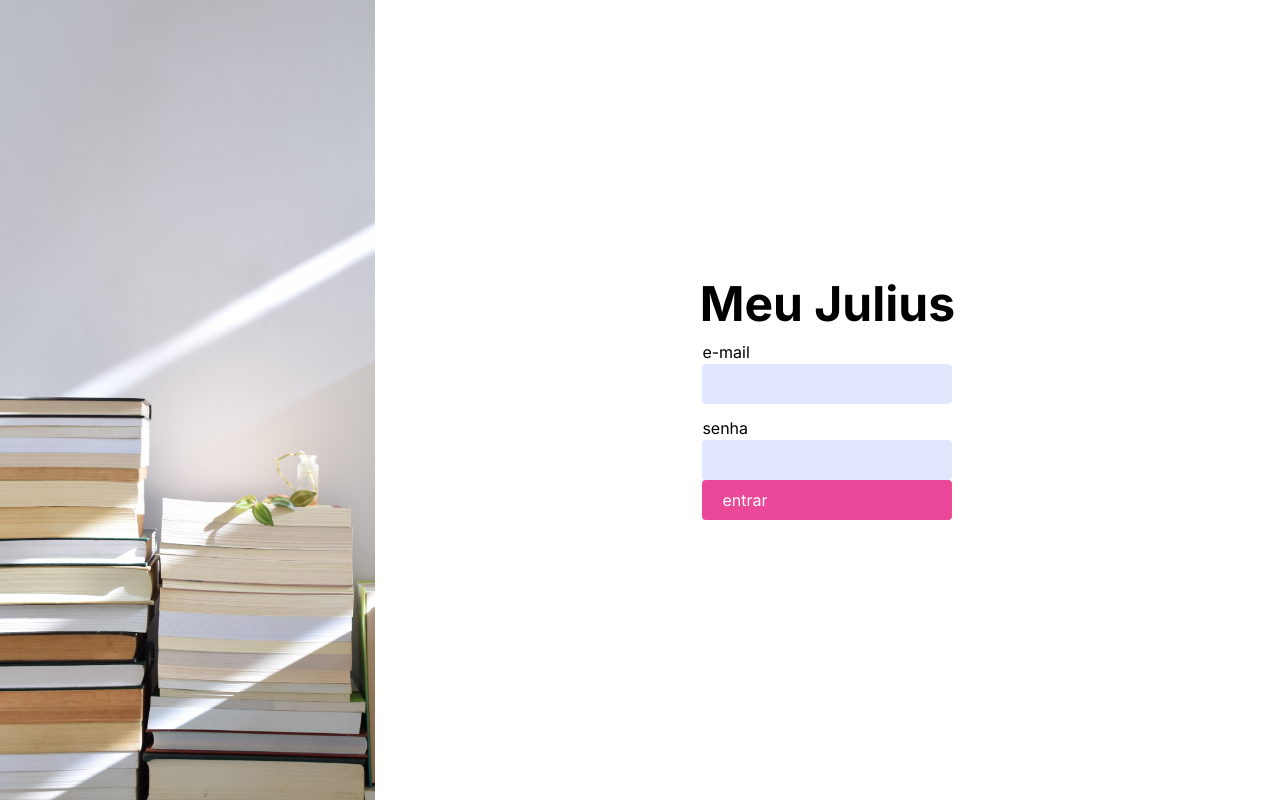
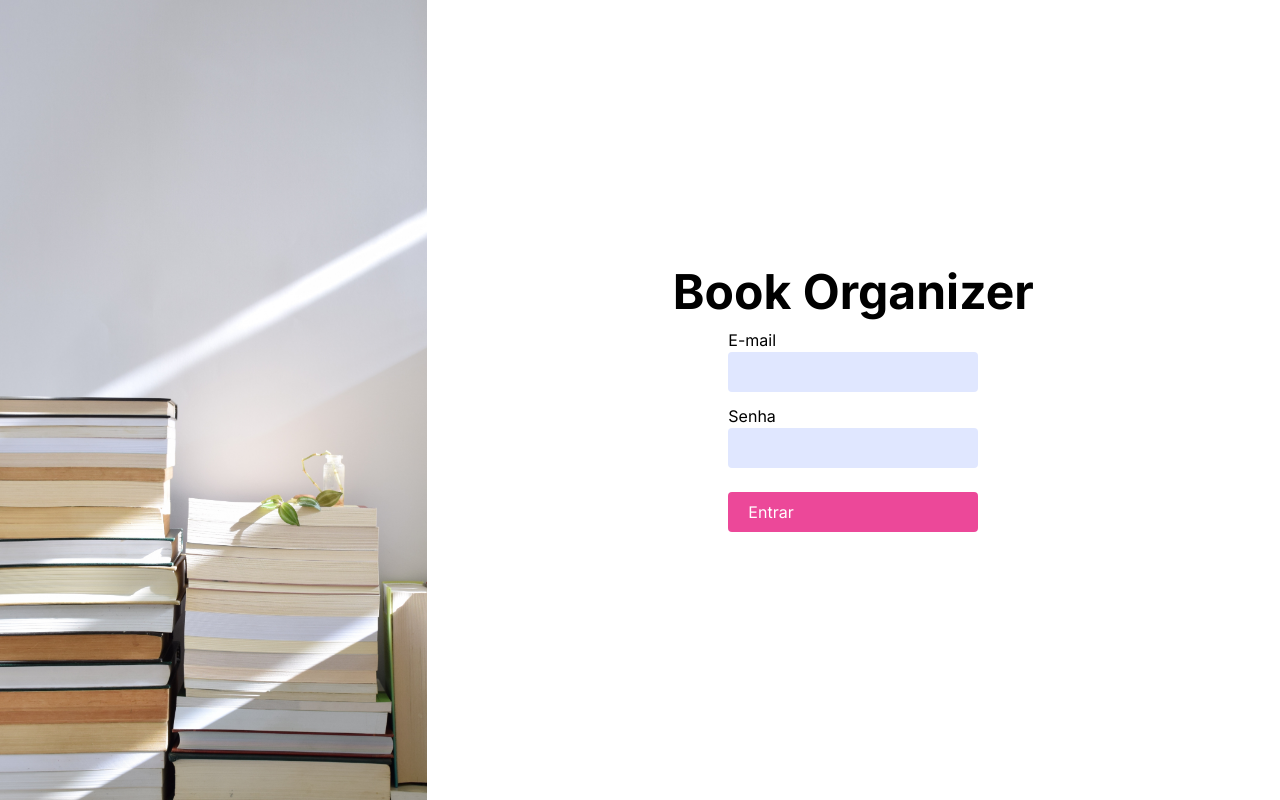
Before and after one commit to LuisaGPurificacao/Book-Organizer-Web, a Next.js app: page /login in a window 1280 px wide. Built offline with nearby package versions, Linux system fonts and the light colour scheme; no server answers.

Commit message:
correções página de login

```diff
--- a/package.json
+++ b/package.json
@@ -19,6 +19,7 @@
     "postcss": "8.4.27",
     "react": "18.2.0",
     "react-dom": "18.2.0",
+    "react-hook-form": "^7.46.2",
     "tailwindcss": "3.3.3"
   }
 }
--- a/src/app/login/page.jsx
+++ b/src/app/login/page.jsx
@@ -19,18 +19,20 @@ export default function Login() {
 
     return (
         <div className='flex h-screen'>
-            <aside className='hidden lg:flex'>
+            <aside className='hidden lg:flex w-1/2'>
                 <Image
                     src={loginimage}
                     alt="imagem de livros empilhados"
                     className='h-full w-full object-cover' />
             </aside>
-            <main className='flex flex-col items-center justify-center h-screen w-full'>
-                <h1 className='text-5xl font-bold'>Meu Julius</h1>
+            <main className='text-black flex flex-col items-center justify-center h-screen w-full'>
+                <h1 className='text-5xl font-bold'>Book Organizer</h1>
                 <form onSubmit={handleSubmit(onSubmit)}>
-                    <TextInput register={register} name="email" label="e-mail" />
-                    <TextInput register={register} name="senha" label="senha" type="password" />
-                    <Button element="button">entrar</Button>
+                    <TextInput register={register} name="email" label="E-mail" />
+                    <TextInput register={register} name="senha" label="Senha" type="password" />
+                    <div className='mt-6'>
+                    <Button element="button">Entrar</Button>
+                    </div>
                 </form>
             </main>
         </div>
```
Also changed, not shown: 1 other file (tests, documents, lock files or other folders).
